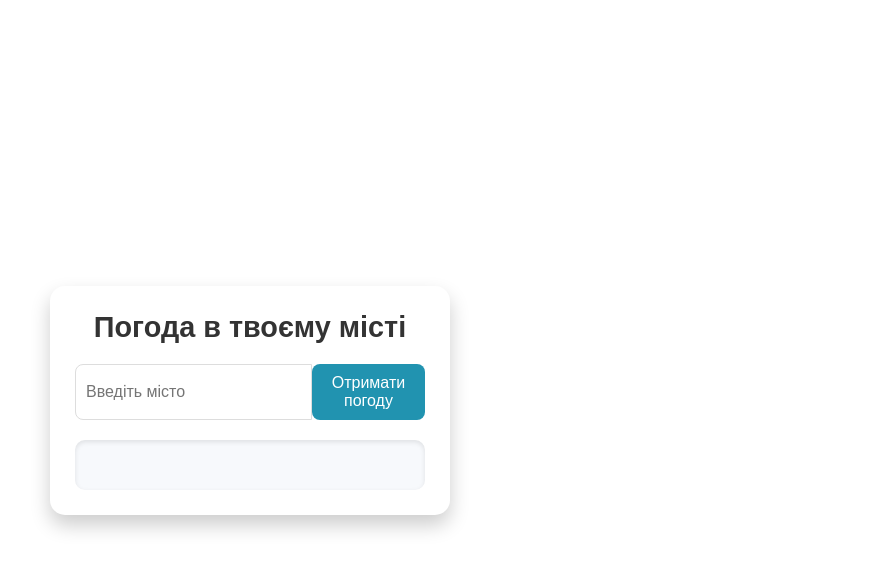
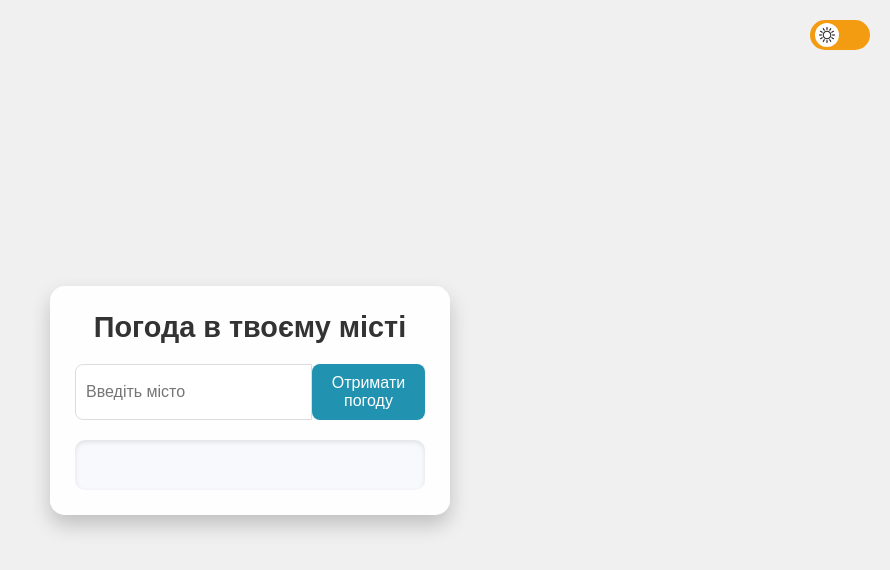
Before and after one commit to NazarFrazovir/WeatherApp, a plain HTML site: page WeatherApp_Files/index.html in a window 1280 px wide. Shown: the whole page, without its empty margins (390-1280 px from the left). Drawn offline with Linux system fonts and the light colour scheme.

Commit message:
Implemented a system for changing the background from light to dark, even when the page is updated, the background is saved.

```diff
--- a/WeatherApp_Files/index.html
+++ b/WeatherApp_Files/index.html
@@ -11,6 +11,14 @@
 
 <!-- Фонове відео -->
 <video id="background-video" autoplay loop muted playsinline></video>
+
+<!-- Перемикач теми -->
+<div id="theme-toggle" onclick="toggleTheme()">
+  <div class="toggle-thumb">
+    <img src="images/sun.png" class="icon-sun" alt="Sun Icon">
+    <img src="images/moon.png" class="icon-moon" alt="Moon Icon">
+  </div>
+</div>
 
   <div class="weather-app">
     <h1>Погода в твоєму місті</h1>
--- a/WeatherApp_Files/script.js
+++ b/WeatherApp_Files/script.js
@@ -97,3 +97,19 @@ function setWeatherBackground(weatherMain) {
   // Оновлюємо відео
   backgroundVideo.load();
 }
+
+function toggleTheme() {
+    document.body.classList.toggle('dark-theme'); // Додаємо або видаляємо клас .dark-theme
+
+    // Можна зберегти вибір користувача у localStorage
+    const theme = document.body.classList.contains('dark-theme') ? 'dark' : 'light';
+    localStorage.setItem('theme', theme);
+  }
+
+  // Завантаження теми при завантаженні сторінки
+  document.addEventListener('DOMContentLoaded', () => {
+    const savedTheme = localStorage.getItem('theme');
+    if (savedTheme === 'dark') {
+      document.body.classList.add('dark-theme');
+    }
+  });
--- a/WeatherApp_Files/style.css
+++ b/WeatherApp_Files/style.css
@@ -10,7 +10,118 @@ body {
   justify-content: center;
   align-items: center;
   min-height: 100vh;
+  background-color: #f0f0f0;
   transition: background-color 0.5s ease, background-image 0.5s ease;
+  color: #333;
+}
+
+/* Стиль для темної теми */
+body.dark-theme {
+  background-color: #1e1e1e;
+  color: #f0f0f0;
+}
+
+/* Стилі для кнопки перемикання теми */
+#theme-toggle {
+  position: fixed;
+  top: 20px;
+  right: 20px;
+  width: 60px;
+  height: 30px;
+  background-color: #f39c12;
+  border-radius: 30px;
+  cursor: pointer;
+  display: flex;
+  align-items: center;
+  justify-content: space-between;
+  padding: 5px;
+  transition: background-color 0.3s;
+}
+
+#theme-toggle .toggle-thumb {
+  width: 24px;
+  height: 24px;
+  background-color: white;
+  border-radius: 50%;
+  display: flex;
+  align-items: center;
+  justify-content: center;
+  transition: transform 0.3s;
+  position: relative;
+
+}
+
+.icon-sun, .icon-moon {
+  width: 16px;
+  height: 16px;
+}
+
+.icon-sun{
+  transform: translateX(8px);
+}
+
+.icon-moon{
+  transform: translateX(-8px);
+
+}
+
+/* Позиції іконок у світлій темі */
+body:not(.dark-theme) .icon-sun {
+  opacity: 1;
+}
+
+body:not(.dark-theme) .icon-moon {
+  opacity: 0;
+}
+
+/* Позиції іконок у темній темі */
+body.dark-theme .icon-sun {
+  opacity: 0;
+}
+
+body.dark-theme .icon-moon {
+  opacity: 1;
+}
+
+
+
+
+/* Перемикач у світлій темі */
+body:not(.dark-theme) #theme-toggle {
+  background-color: #f39c12;
+}
+
+body:not(.dark-theme) .toggle-thumb {
+  transform: translateX(0);
+}
+
+body:not(.dark-theme) .icon-sun {
+  opacity: 1;
+}
+
+body:not(.dark-theme) .icon-moon {
+  opacity: 0;
+}
+
+/* Перемикач у темній темі */
+body.dark-theme #theme-toggle {
+  background-color: #2c3e50;
+}
+
+body.dark-theme .toggle-thumb {
+  transform: translateX(30px);
+}
+
+body.dark-theme .icon-sun {
+  opacity: 0;
+}
+
+body.dark-theme .icon-moon {
+  opacity: 1;
+}
+
+body.dark-theme #theme-toggle {
+  background-color: #f0f0f0;
   color: #333;
 }
 
@@ -74,7 +185,8 @@ body.default-weather {
 }
 
 .weather-app {
-  background: #ffffff;
+  position: relative;
+  background: rgba(255, 255, 255, 0.9); /* Напівпрозорий фон для світлої теми */
   border-radius: 15px;
   padding: 25px;
   max-width: 400px;
```
Also changed, not shown: WeatherApp_Files/images/moon.png (added), WeatherApp_Files/images/sun.png (added).
